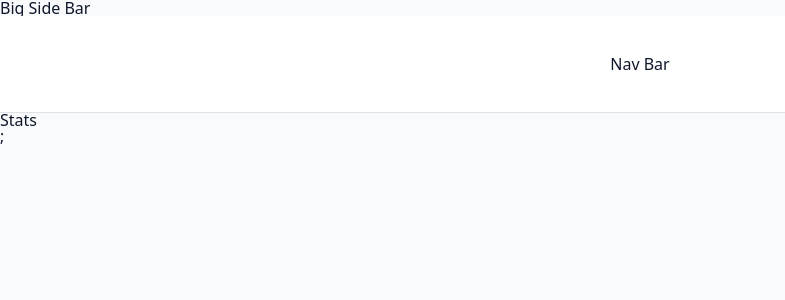
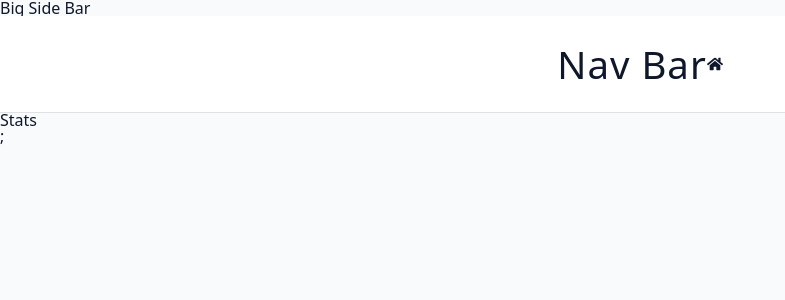
Before and after one commit to stussy446/sharks-rebuild-tracking-frontend, a React (Vite) app: page /dashboard/stats in a window 1280 px wide. Shown: the top 300 px of the page, without its empty margins (0-785 px from the left). Built offline with nearby package versions, Linux system fonts and the light colour scheme.

Commit message:
Add simple home icon

```diff
--- a/src/components/NavBar.jsx
+++ b/src/components/NavBar.jsx
@@ -1,6 +1,12 @@
 import Wrapper from '../assets/wrappers/Navbar';
+import { FaHome } from 'react-icons/fa';
 
 const NavBar = () => {
-  return <Wrapper>Nav Bar</Wrapper>;
+  return (
+    <Wrapper>
+      <h2>Nav Bar</h2>
+      <FaHome />
+    </Wrapper>
+  );
 };
 export default NavBar;
```
